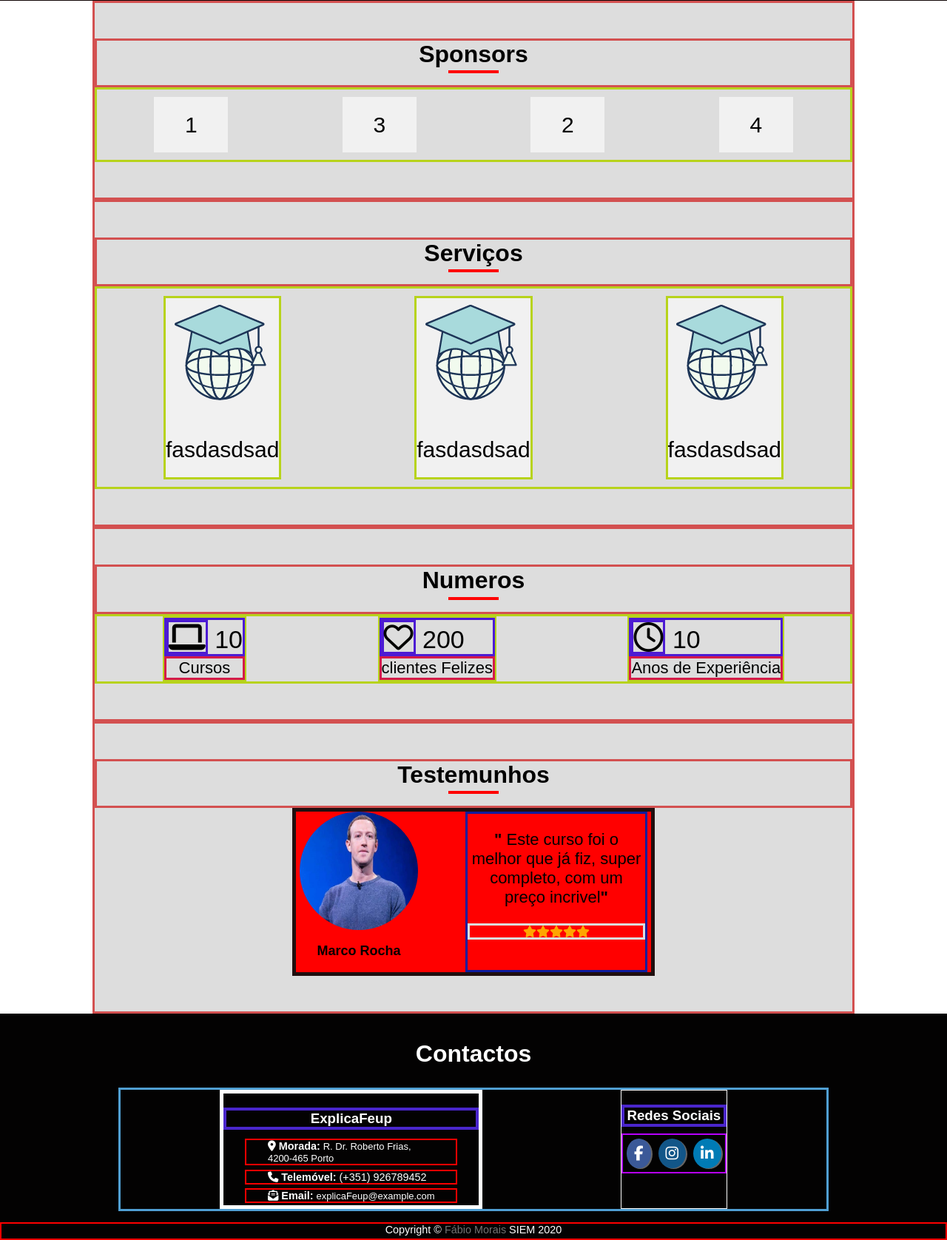
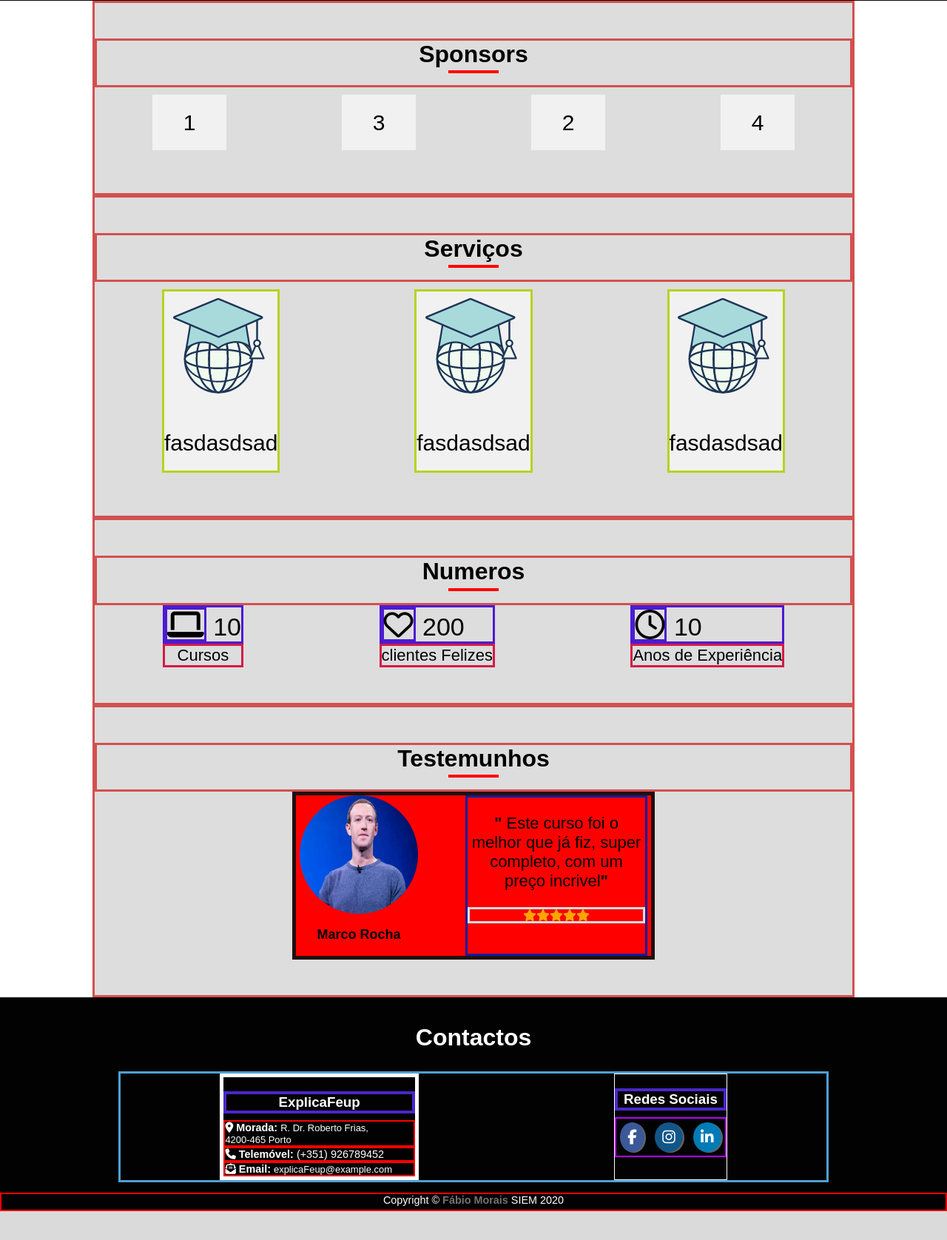
Before and after one commit to Fabio-Morais/FEUP-SIEM, a PHP site: page / in a window 1280 px wide. Shown: the part 565-2241 px from the top of the page at 74% size. After the commit the page ends 2202 px from the top, so only its background shows below. Run offline with PHP 8.4, Linux system fonts and the light colour scheme; some libraries are stand-ins or nearby versions.

Commit message:
code update, more clean

```diff
--- a/css/navBar.css
+++ b/css/navBar.css
@@ -5,6 +5,7 @@
     position: fixed; /* Set the navbar to fixed position */
     top: 0; /* Position the navbar at the top of the page */
     width: 100%; /* Full width */
+    z-index: 1;
 
 }
 .logo{
--- a/css/style.css
+++ b/css/style.css
@@ -144,21 +151,36 @@ h2{
   padding: 3em 0em;
 
 }
+
 .section h2{
   border: 3px solid #d35050;
   margin: 0;
 }
 
-.imgContainer{
+.flex-wrap{
   display: flex;
+  flex-wrap: wrap;
+}
+
+.flex-around{
   justify-content: space-around;
-  align-items: center;
-  flex-wrap: wrap;
+}
 
-  border: 3px solid #b7d31b;
+.flex-column{
+  display: flex;
+  flex-direction: column;
+}
 
+.flex-nowrap{
+  display: flex;
+  flex-wrap: nowrap;
 }
-.imgContainer  #sponsor {
+
+.flex-center{
+  justify-content: center;
+}
+
+#sponsors  #sponsor {
   background-color: #f1f1f1;
   width: 100px;
   margin: 10px;
@@ -200,75 +227,69 @@ h2{
 
 .numbers{
   border: 2px solid #b7d31b;
-  display: flex;
-  flex-direction: column;
 }
+
 #numberIcon i{
   border: 3px solid #4c1bd3;
   font-size: 40px;
 }
+
 #numberIcon{
   border: 3px solid #4c1bd3;
   font-size: 34px;
 }
+
 #numberDescrip{
   border: 3px solid #d31b49;
   font-size: 22px;
   text-align: center;
 }
-.testimonials{
-  display: flex;
-  flex-direction: column;
+
+#testimonials{
   justify-content: center;
   border: 5px solid #200f0f;
   background-color: red;
   width: 30em;
   margin: auto;
 }
-.testContainer{
-  display: flex;
-  flex-wrap: nowrap;
-  justify-content: center;
 
-
-}
 #imgTestimon{
   width: auto;
-  display: flex;
-  flex-direction: column;
   margin: 0;
 }
+
 #imgTestimon h5{
   text-align: center;
   font-size: 18px;
   margin: 1em;
 }
+
 #imgTestimon img{
   width: 10em;
   height: 10em;
   border-radius: 50%;
+}
 
-}
 #textTestimon{
   border: 3px solid #0e1c9e;
   margin-left: 4em;
   width: 15em;
 }
+
 #textTestimon p{
   font-size: 22px;
   text-align: center;
 }
+
 #ratingTestimon{
   text-align: center;
   height: inherit;
   display: flex;
-  justify-content: center;
   border: 3px solid #dddddd;
   margin-bottom: 0;
 }
-.service{
-  display: flex;
-  flex-direction: column;
+
+#service{
   background-color: #f1f1f1;
   margin: 10px;
   text-align: center;
@@ -276,16 +297,7 @@ h2{
   font-size: 30px;
   border: 3px solid #b7d31b;
 }
-.service img{
 
-}
-
-#aboutCont{
-  display: flex;
-  flex-wrap: wrap;
-  justify-content: center;
-
-}
 #imgAbout{
   background-color: #f1f1f1;
   width: 11em;
@@ -347,9 +357,7 @@ h2{
   border: 3px solid #509fd3;
   margin: 0em 10em;
 }
-.informatContainer{
-  display: flex;
-  flex-direction: column;
+#informatContainer{
   border: 5px solid rgb(255, 255, 255);
   margin-left: 2em;
   margin-bottom: 0;
@@ -363,7 +371,7 @@ h2{
 
 
 }
-.informatContainer p{
+#informatContainer p{
   margin:0;
   padding-left: 0;
 }
@@ -386,15 +394,12 @@ h2{
   font-size: 0.94em;
 }
 .socMedContainer{
-  display: flex;
-  flex-direction: column;
   border: 1px solid rgb(255, 255, 255);
   margin-right: 2em;
 
 }
 
 .socMedContainer .socialMedia{
-  display: flex;
   justify-content: center;
   border: 2px solid rgb(183, 0, 255);
 }
--- a/index.html
+++ b/index.html
@@ -1,5 +1,6 @@
 <!DOCTYPE html>
 <html lang="en">
+
 <head>
   <title>ExplicaFeup</title>
   <link rel="shortcut icon" type="image/x-icon" href="img/icon.png" />
@@ -15,26 +16,27 @@
 
 <body>
   <header>
+    <!-- NAVBAR -->
     <div class="topnav">
-      <a class="logo" href="index.html">
-        <img src="img/icon.png" >
-        <h5 id="explic"  >ExplicaFeup</h5>
+      <a id="logo" href="index.html">
+        <img id="explicImg" src="img/icon.png">
+        <h5 id="explic">ExplicaFeup</h5>
       </a>
+      <!-- NAVBAR FOR MOBILE -->
       <div class="dropdown">
         <button class="dropbtn">Dropdown</button>
         <div class="dropdown-content">
           <a href="about.html">Quem Somos</a>
           <a href="pricing.html">Preços</a>
           <a href="contacts.html">Contactos</a>
-
         </div>
       </div>
       <a id="elemnt" href="contacts.html">Contactos</a>
       <a id="elemnt" href="pricing.html">Preços</a>
       <a id="elemnt" href="about.html">Quem Somos</a>
     </div>
-
   </header>
+  <!-- HEAD -->
   <div class="head" id="home">
     <div id="sloganContainer">
       <h2>Melhor explicaçao</h2>
@@ -47,37 +49,47 @@
     </div>
 
   </div>
+  <!-- SPONSORS -->
   <div class="section">
-    <h2>Sponsors<hr class="line2"></h2>
-
-    <div class="imgContainer">
+    <h2>Sponsors
+      <hr class="line2">
+    </h2>
+    <div class="flex-wrap flex-around" id="sponsors">
       <div id="sponsor">1</div>
       <div id="sponsor">3</div>
       <div id="sponsor">2</div>
       <div id="sponsor">4</div>
     </div>
   </div>
+
+  <!-- SERVICES -->
   <div class="section">
-    <h2>Serviços<hr class="line2"></h2>
-    <div class="imgContainer">
-      <div class="service">
+    <h2>Serviços
+      <hr class="line2">
+    </h2>
+    <div class="flex-wrap flex-around">
+      <div class="flex-column" id="service">
         <div><img src="img/icon.png"></div>
         <div>fasdasdsad</div>
       </div>
-      <div class="service">
+      <div id="service">
         <div><img src="img/icon.png"></div>
         <div>fasdasdsad</div>
       </div>
-      <div class="service">
+      <div id="service">
         <div><img src="img/icon.png"></div>
         <div>fasdasdsad</div>
       </div>
     </div>
   </div>
+
+  <!-- NUMBERS -->
   <div class="section">
-    <h2>Numeros<hr class="line2"></h2>
-    <div class="imgContainer">
-      <div class="numbers">
+    <h2>Numeros
+      <hr class="line2">
+    </h2>
+    <div class="flex-wrap flex-around">
+      <div class="flex-column">
         <div id="numberIcon">
           <i class="fas fa-laptop"></i>
           10
@@ -86,7 +98,7 @@
           Cursos
         </div>
       </div>
-      <div class="numbers">
+      <div class="flex-column">
         <div id="numberIcon">
           <i class="far fa-heart"></i>
           200
@@ -95,7 +107,7 @@
           clientes Felizes
         </div>
       </div>
-      <div class="numbers">
+      <div class="flex-column">
         <div id="numberIcon">
           <i class="far fa-clock"></i>
           10
@@ -106,17 +118,21 @@
       </div>
     </div>
   </div>
+
+    <!-- TESTIMONIALS -->
   <div class="section">
-    <h2>Testemunhos<hr class="line2"></h2>
-    <div class="testimonials">
-      <div class="testContainer">
-        <div id="imgTestimon">
+    <h2>Testemunhos
+      <hr class="line2">
+    </h2>
+    <div class="flex-column" id="testimonials">
+      <div class="flex-nowrap flex-center">
+        <div class="flex-column" id="imgTestimon">
           <img src="img/marco.jpg">
           <h5>Marco Rocha</h5>
         </div>
         <div id="textTestimon">
           <p><b>"</b> Este curso foi o melhor que já fiz, super completo, com um preço incrivel<b>"</b></p>
-          <div id="ratingTestimon">
+          <div class="flex-center" id="ratingTestimon">
             <span class="fa fa-star checked"></span>
             <span class="fa fa-star checked"></span>
             <span class="fa fa-star checked"></span>
@@ -129,17 +145,20 @@
     </div>
   </div>
 
+  <!-- FOOTER -->
   <div class="footer">
     <h2>Contactos</h2>
-    <div class="footerContainer">
-      <div class="informatContainer">
+    <div class="flex-wrap footerContainer">
+      <div class="flex-column" id="informatContainer">
         <h3 id="footerTitle">ExplicaFeup</h3>
-        <p id="inf"><b><i class="fas fa-map-marker-alt"></i> Morada: </b><a href="mailto:explicaFeup@example.com" id="email"> R. Dr. Roberto Frias, <br>4200-465 Porto</a></p>
+        <p id="inf"><b><i class="fas fa-map-marker-alt"></i> Morada: </b><a href="mailto:explicaFeup@example.com"
+            id="email"> R. Dr. Roberto Frias, <br>4200-465 Porto</a></p>
         <p id="inf"><b><i class="fas fa-phone"></i> Telemóvel: </b>(+351) 926789452</p>
-        <p id="inf"><b><i class="fas fa-envelope-open-text"></i> Email: </b><a href="mailto:explicaFeup@example.com" id="email">explicaFeup@example.com </a></p>
+        <p id="inf"><b><i class="fas fa-envelope-open-text"></i> Email: </b><a href="mailto:explicaFeup@example.com"
+            id="email">explicaFeup@example.com </a></p>
       </div>
 
-      <div class="socMedContainer">
+      <div class="flex-column socMedContainer">
         <h3 id="footerTitle">Redes Sociais</h3>
         <div class="socialMedia">
           <a href="#" id="social" class="fa fa-facebook"></a>
@@ -148,8 +167,10 @@
         </div>
       </div>
     </div>
-    <p>Copyright &copy; <a id="author" href="http://fabio-morais.github.io/" target="_blank">Fábio Morais</a> SIEM 2020</p>
+    <p>Copyright &copy; <a id="author" href="http://fabio-morais.github.io/" target="_blank"><b>Fábio Morais</b></a> SIEM 2020
+    </p>
   </div>
 
 </body>
+
 </html>
```
Also changed, not shown: other parts of css/style.css (+35 -9 lines), about.html (+22 -12 lines), contacts.html (+27 -43 lines), js/main.js (added, +21 -0 lines), img/facebook-logo-1-1.png (added), img/feup.jpg (added), img/unnamed.jpg (added).
